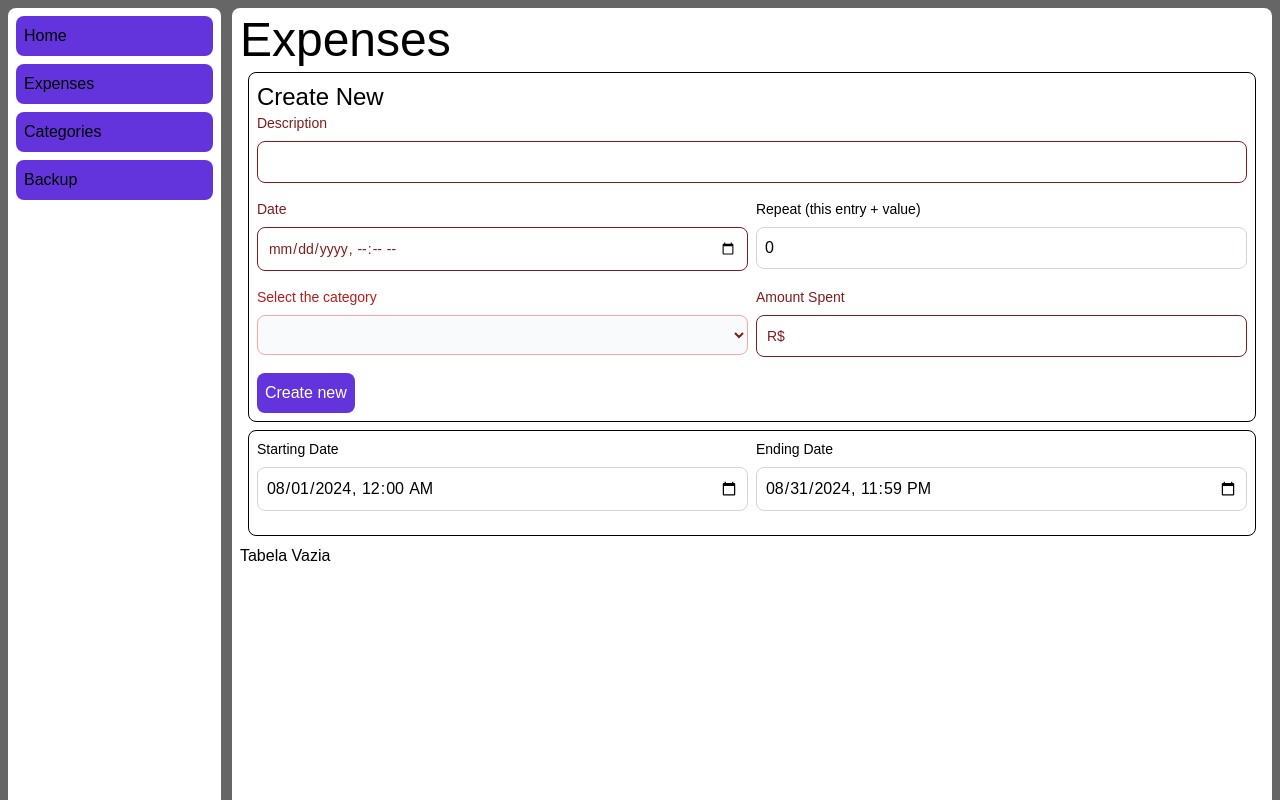
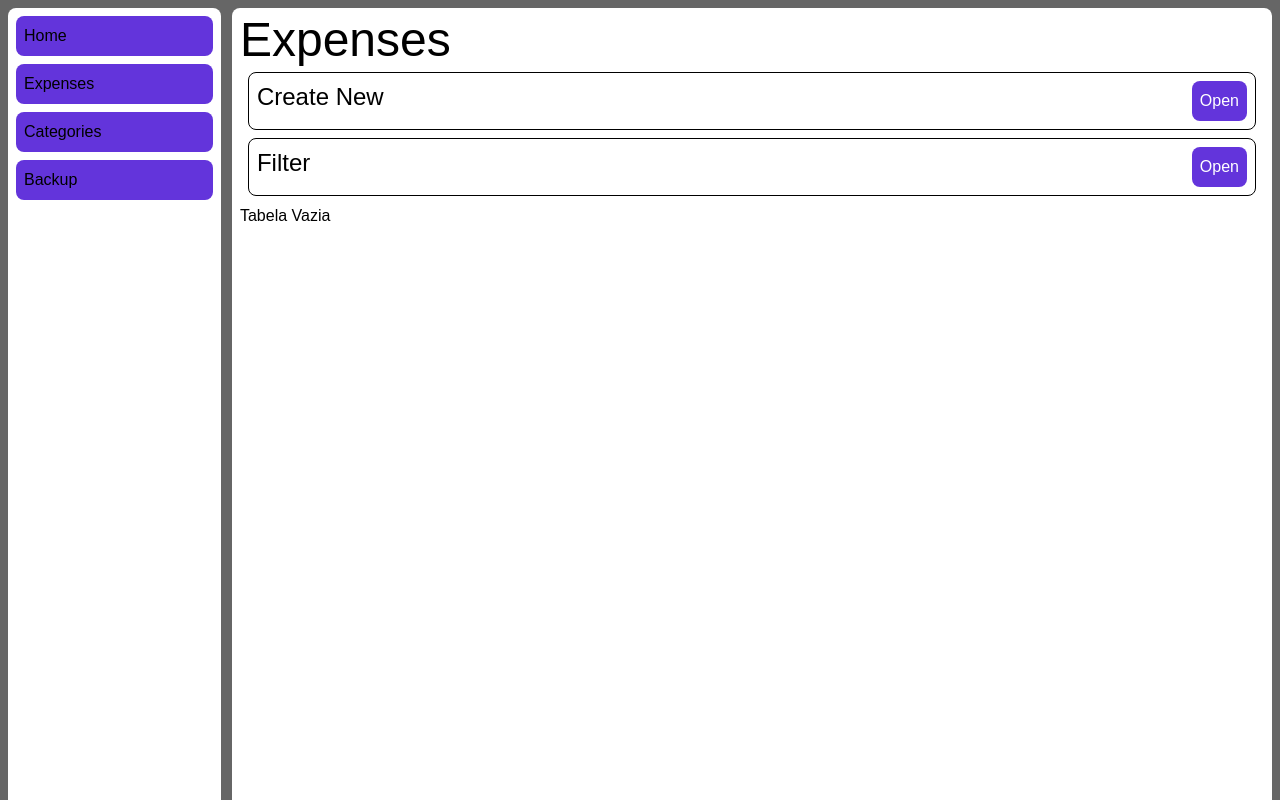
Before and after one commit to caioxcezar/money-manager, a Next.js app: page /expenses in a window 1280 px wide. Built offline with nearby package versions, Linux system fonts and the light colour scheme; a web font is replaced by a local one.

Commit message:
feat: filters and collapsing groups

```diff
--- a/package.json
+++ b/package.json
@@ -12,6 +12,7 @@
     "@canvasjs/react-charts": "^1.0.2",
     "dexie": "^4.0.8",
     "dexie-export-import": "^4.1.2",
+    "fuse.js": "^7.0.0",
     "googleapis": "^142.0.0",
     "luxon": "^3.4.4",
     "next": "14.2.5",
--- a/src/app/expenses/page.jsx
+++ b/src/app/expenses/page.jsx
@@ -1,5 +1,5 @@
 "use client";
-import React, { useEffect, useState } from "react";
+import React, { useEffect, useMemo, useState } from "react";
 import Page from "@/components/page";
 import Table from "@/components/table";
 import { toast } from "react-toastify";
@@ -11,6 +11,7 @@ import CategoryDao from "@/dao/category";
 import _expense from "@/models/expense";
 import { fromMillis, fromString, now } from "@/Utils/dates";
 import Group from "@/components/group";
+import Fuse from "fuse.js";
 
 const Expenses = () => {
   const [expenses, setExpenses] = useState([]);
@@ -22,23 +23,31 @@ const Expenses = () => {
   const [amountSpent, setAmount] = useState({ value: "", error: true });
   const [repeat, setRepeat] = useState(0);
 
-  const [order, setOrder] = useState({ column: "id", direction: "next" });
-  const [startingDate, setStartingDate] = useState(now().toMillis());
-  const [endingDate, setEndingDate] = useState(now().toMillis());
+  const [order, setOrder] = useState({ column: "date", direction: "next" });
+
+  const [filter, _setFilter] = useState({
+    startingDate: now().toMillis(),
+    endingDate: now().toMillis(),
+    description: "",
+    category: "-1",
+  });
+  const setFilter = (values) => _setFilter({ ...filter, ...values });
 
   useEffect(() => {
     loadCategories();
-    setFilter();
+    setFilterValues();
   }, []);
 
   useEffect(() => {
     loadData();
-  }, [startingDate, endingDate, order]);
+  }, [filter, order]);
 
-  const setFilter = () => {
+  const setFilterValues = () => {
     const today = now();
-    setStartingDate(today.startOf("month").toMillis());
-    setEndingDate(today.endOf("month").toMillis());
+    setFilter({
+      startingDate: today.startOf("month").toMillis(),
+      endingDate: today.endOf("month").toMillis(),
+    });
   };
 
   const loadCategories = async () => {
@@ -60,13 +69,20 @@ const Expenses = () => {
 
   const loadData = async () => {
     try {
-      const all = await ExpenseDao.getAll(order, {
+      let all = await ExpenseDao.getAll(order, {
         column: "date",
-        lower: startingDate,
-        upper: endingDate,
+        lower: filter.startingDate,
+        upper: filter.endingDate,
         lowerOpen: false,
         upperOpen: false,
       });
+      if (filter.description.trim()) {
+        const fuse = new Fuse(all, { keys: ["description"] });
+        all = fuse.search(filter.description).map(({ item }) => item);
+      }
+      if (filter.category != "-1") {
+        all = all.filter(({ category }) => category == filter.category);
+      }
       setExpenses(all);
     } catch (error) {
       toast.error(error);
@@ -131,6 +147,17 @@ const Expenses = () => {
     }
   };
 
+  const { categories, filterCategories } = useMemo(() => {
+    const categories = expense.category.values || [];
+    return {
+      categories,
+      filterCategories: [
+        { id: "-1", value: "Select the category" },
+        ...categories,
+      ],
+    };
+  }, [expense]);
+
   return (
     <Page title="Expenses">
       <Group title="Create New">
@@ -164,7 +191,7 @@ const Expenses = () => {
             <Dropdown
               text="Select the category"
               value={category.value}
-              options={expense.category.values || []}
+              options={categories}
               onChange={(value) => setCategory({ error: false, value })}
               error={category.error}
             />
@@ -182,22 +209,39 @@ const Expenses = () => {
 
         <Button onClick={insertExpense} title="Create new" />
       </Group>
-      <Group>
+      <Group title="Filter">
         <div className="flex gap-2">
           <div className="flex-1">
             <Input
               label={"Starting Date"}
               type={"datetime-local"}
-              onChange={setStartingDate}
-              value={startingDate}
+              onChange={(startingDate) => setFilter({ startingDate })}
+              value={filter.startingDate}
             />
           </div>
           <div className="flex-1">
             <Input
               type={"datetime-local"}
               label={"Ending Date"}
-              onChange={setEndingDate}
-              value={endingDate}
+              onChange={(endingDate) => setFilter({ endingDate })}
+              value={filter.endingDate}
+            />
+          </div>
+        </div>
+        <div className="flex gap-2">
+          <div className="flex-1">
+            <Dropdown
+              text="Select the category"
+              value={filter.category}
+              options={filterCategories}
+              onChange={(category) => setFilter({ category })}
+            />
+          </div>
+          <div className="flex-1">
+            <Input
+              label={"Description"}
+              value={filter.description}
+              onChange={(description) => setFilter({ description })}
             />
           </div>
         </div>
@@ -208,6 +252,7 @@ const Expenses = () => {
         onChange={updateExpense}
         onChangeOrder={setOrder}
         onDelete={deleteExpense}
+        initialSort={order}
       />
     </Page>
   );
--- a/src/components/group.jsx
+++ b/src/components/group.jsx
@@ -1,13 +1,30 @@
-import React from "react";
+import React, { useState } from "react";
 import PropTypes from "prop-types";
-const Group = ({ title, children }) => (
-  <div className="border border-black dark:border-white m-2 rounded-lg p-2">
-    {title && <span className="text-2xl">{title}</span>}
-    {children}
-  </div>
-);
+import Button from "./button";
+const Group = ({ title, children, initialOpen = false }) => {
+  const [isOpen, setOpen] = useState(initialOpen);
+  return (
+    <div className="border border-black dark:border-white m-2 rounded-lg p-2">
+      <div className="flex justify-between">
+        {title ? <span className="text-2xl">{title}</span> : <div></div>}
+        <Button
+          title={isOpen ? "Close" : "Open"}
+          onClick={() => setOpen(!isOpen)}
+        />
+      </div>
+      <div
+        className={`transition-all overflow-hidden ease-in-out duration-500 ${
+          isOpen ? "max-h-screen" : "max-h-0"
+        }`}
+      >
+        {children}
+      </div>
+    </div>
+  );
+};
 Group.propTypes = {
   children: PropTypes.element,
   title: PropTypes.string,
+  initialOpen: PropTypes.bool,
 };
 export default Group;
--- a/src/components/header.jsx
+++ b/src/components/header.jsx
@@ -8,9 +8,11 @@ const icon = {
   _: null,
 };
 
-const Header = ({ headers, onChange }) => {
-  const [orderedHeader, setOrderedHeader] = useState(0);
-  const [order, setOrder] = useState("next");
+const Header = ({ headers, onChange, initialSort = {} }) => {
+  const [orderedHeader, setOrderedHeader] = useState(
+    headers.findIndex((header) => header == initialSort.column) || 0
+  );
+  const [order, setOrder] = useState(initialSort.direction ?? "next");
 
   const onClick = (column, id) => {
     let direction = null;
--- a/src/components/table.jsx
+++ b/src/components/table.jsx
@@ -9,6 +9,7 @@ const Table = ({
   model,
   onChange,
   onDelete,
+  initialSort,
   onChangeOrder = () => null,
 }) => {
   const [editing, setEditing] = useState({});
@@ -23,7 +24,13 @@ const Table = ({
   };
 
   const header = useMemo(
-    () => <Header headers={Object.keys(model)} onChange={onChangeOrder} />,
+    () => (
+      <Header
+        headers={Object.keys(model)}
+        initialSort={initialSort}
+        onChange={onChangeOrder}
+      />
+    ),
     [model]
   );
 
@@ -70,5 +77,6 @@ Table.propTypes = {
   onChange: PropTypes.func,
   onDelete: PropTypes.func,
   onChangeOrder: PropTypes.func,
+  initialSort: PropTypes.object,
 };
 export default Table;
```
Also changed, not shown: 1 other file (tests, documents, lock files or other folders).
